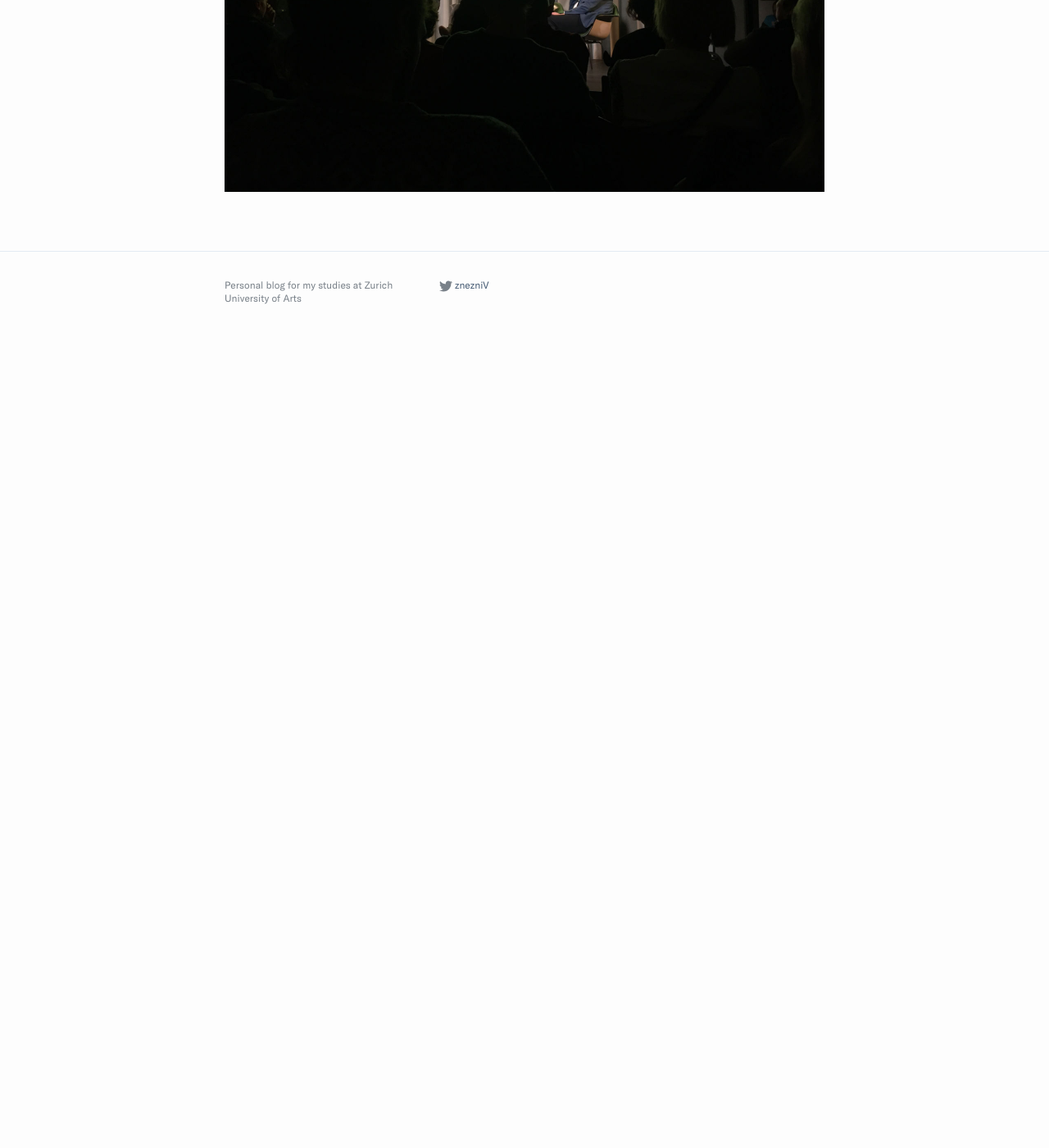
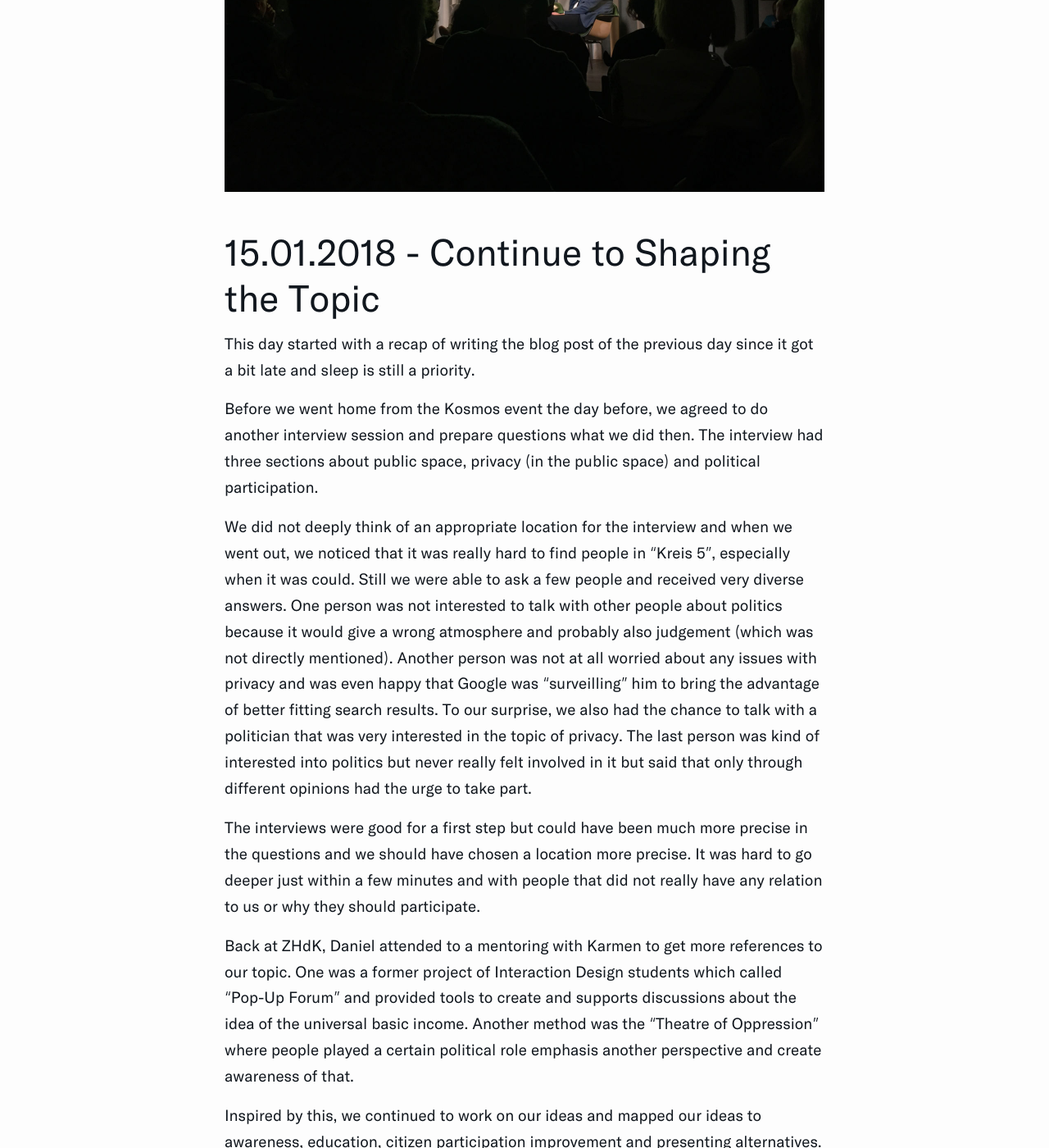
Before and after one commit to znezniV/znezniv.github.io, a Jekyll site: the page built from _posts/2019-01-07-Thesis-Seminar.md, in a window 1280 px wide and 1400 px high, scrolled down 9738 px. Shown: the whole window at 82% size. Built offline with Jekyll 4.4.1, drawn with Linux system fonts in a browser that asks for light colours; before the commit the page ends 10173 px from its top, so only the background shows below that; some of the changed text lies outside the part shown.

Commit message:
new post

```diff
--- a/_posts/2019-01-07-Thesis-Seminar.md
+++ b/_posts/2019-01-07-Thesis-Seminar.md
@@ -114,3 +114,25 @@ After the short question round with mostly weird questions from the audience, pe
 In the discussion, it was often mentioned, that it is in particular hard today to make reforms as they called it. But in my opinion these reforms are more focused on fixing problems with existing solutions that were messed up in the last few years.
 
 ![Kosmos]({{ site.url }}/assets/posts/thesis-seminar/thesis-kosmos.jpg)
+
+## 15.01.2018 – Continue to Shaping the Topic
+
+This day started with a recap of writing the blog post of the previous day since it got a bit late and sleep is still a priority.
+
+Before we went home from the Kosmos event the day before, we agreed to do another interview session and prepare questions what we did then. The interview had three sections about public space, privacy (in the public space) and political participation.
+
+We did not deeply think of an appropriate location for the interview and when we went out, we noticed that it was really hard to find people in "Kreis 5", especially when it was could. Still we were able to ask a few people and received very diverse answers. One person was not interested to talk with other people about politics because it would give a wrong atmosphere and probably also judgement (which was not directly mentioned). Another person was not at all worried about any issues with privacy and was even happy that Google was "surveilling" him to bring the advantage of better fitting search results. To our surprise, we also had the chance to talk with a politician that was very interested in the topic of privacy. The last person was kind of interested into politics but never really felt involved in it but said that only through different opinions had the urge to take part.
+
+The interviews were good for a first step but could have been much more precise in the questions and we should have chosen a location more precise. It was hard to go deeper just within a few minutes and with people that did not really have any relation to us or why they should participate.
+
+Back at ZHdK, Daniel attended to a mentoring with Karmen to get more references to our topic. One was a former project of Interaction Design students which called "Pop-Up Forum" and provided tools to create and supports discussions about the idea of the universal basic income. Another method was the "Theatre of Oppression" where people played a certain political role emphasis another perspective and create awareness of that.
+
+Inspired by this, we continued to work on our ideas and mapped our ideas to awareness, education, citizen participation improvement and presenting alternatives. Soon we recognized that awareness is somehow present in all the other mentioned perspective and put it aside for the moment.
+
+We came up with the research question "How might we enable the younger generation to be more politically participatory?".
+
+After defining our field a little bit more we went to Clemens Winkler of the Interaction Design Lab at ZHdK to ask him about his opinion and to get another perspective. He liked our idea but showed us other ways of political participation such as "Forensic Architecture" and "Zentrum für politische Schönheit". Forensic Architecture for example was involved in analyzing gas attacks in Syria with video material provided from the Russian the governmental news of Syria. The Zentrum für politische Schönheit on the other hand, has a more satirical approach in politics. In one project they created a website images of Nazis in a demonstration in Chemnitz and asked people to denounce them to their employees. But all of the data was fake but people that attended the demonstration used the search bar to check if they, their family members, and friends were on the list which eventually created a big map of dataset which was then handed to the police.
+
+Inspired by this we began to brainstorm some very concrete ideas since we need to present a pretotype to the audience on Friday.
+
+In the evening, we met a former flatmate of Daniel to talk with him about politics and concrete actions. We now know some more projects in Switzerland and additionally people we could get in touch with.
```
